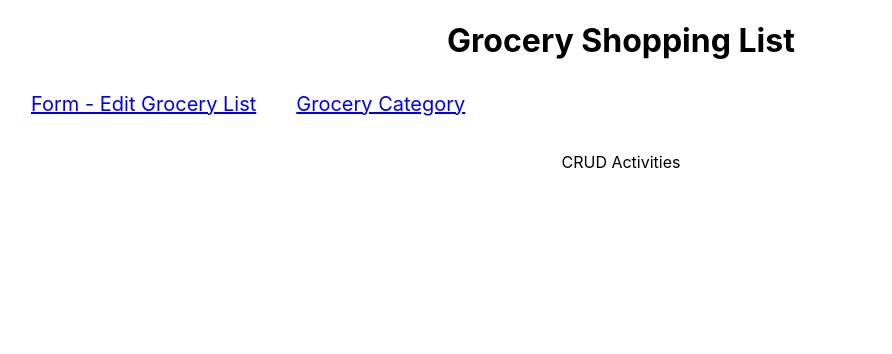
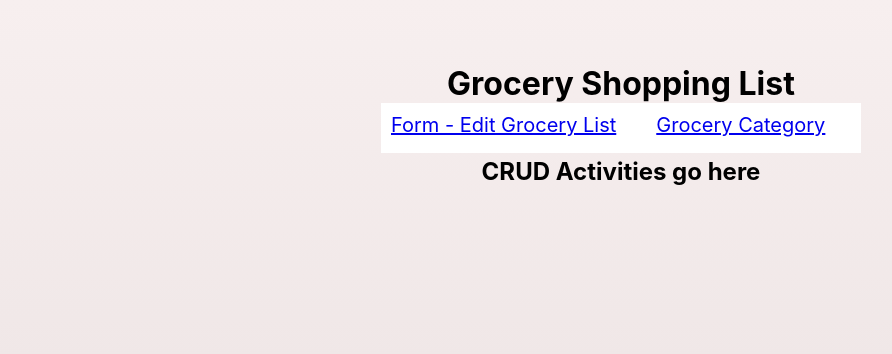
Before and after one commit to SMinott/project-3-042522, a React (Create React App) app: page / in a window 1280 px wide. Shown: the top 354 px of the page, without its empty margins (19-911 px from the left). Built offline with nearby package versions, Linux system fonts and the light colour scheme.

Commit message:
Added CSS & Basic Code to Comps

```diff
--- a/src/App.css
+++ b/src/App.css
@@ -1,5 +1,35 @@
+* {
+  box-sizing: border-box;
+  margin: 0;
+  padding: 0;
+}
+
+body {
+  background: linear-gradient(#f7efef, #e6dcdc);
+  min-height: 100vh;
+  margin: 0;
+  font-family: -apple-system, BlinkMacSystemFont, "Segoe UI", "Roboto", "Oxygen",
+    "Ubuntu", "Cantarell", "Fira Sans", "Droid Sans", "Helvetica Neue",
+    sans-serif;
+  -webkit-font-smoothing: antialiased;
+  -moz-osx-font-smoothing: grayscale;
+}
+code {
+  font-family: source-code-pro, Menlo, Monaco, Consolas, "Courier New",
+    monospace;
+}
+
 .App {
   text-align: center;
+  margin: 4rem auto;
+  width: 100%;
+  max-width: 30rem;
+}
+
+h2 {
+  margin-bottom: 0.25rem;
+  margin-top: 0;
+  padding-top: 0.25rem;
 }
 
 /* The Links Only */
@@ -19,8 +49,44 @@ li {
 }
 
 li:hover {
-  background-color: #FF0078;
+  background-color: yellowgreen;
   height: 40px;
   padding-left: 10px;
   padding-right: 10px;
 }
+
+/* The buttons Only */
+button.toggle {
+  position: absolute;
+  top: 0.5rem;
+  right: 0.5rem;
+  border-radius: 0.5rem;
+  font-size: 1rem;
+  cursor: pointer;
+  background: #d2d6d9;
+  color: #494949;
+  border: solid #a0a0a0 0.1rem;
+}
+
+button.toggle.on {
+  background: #d3edff;
+  color: #0798ff;
+  border: solid #0798ff 0.1rem;
+}
+
+button.toggle.on:before {
+  content: "";
+  background: #d3edff;
+  position: absolute;
+  transform-origin: center;
+  transform: scale(0);
+  opacity: 1;
+  width: 100%;
+  height: 100%;
+  z-index: -10;
+  animation: grow 0.75s;
+}
+
+button.toggle:focus {
+  outline: none;
+}
--- a/src/App.js
+++ b/src/App.js
@@ -1,4 +1,5 @@
 import './App.css';
+import { useState } from 'react';
 import { BrowserRouter as Router, Routes, Route, Link} from "react-router-dom"
 import GroceryCategory from './Components/GroceryCategory';
 import GroceryContainer from './Components/GroceryContainer';
@@ -7,12 +8,13 @@ import Form from './Components/Form'
 
 
 function App() {
+  const[ list, setlist] = useState([])
+
+
   return (
     <div className="App">
     <Router>
-
       <h1> Grocery Shopping List</h1>
-
       <nav>
         <ul className="linkClass">
           <li> <Link to='/'> Form - Edit Grocery List </Link> </li>
--- a/src/Components/Form.js
+++ b/src/Components/Form.js
@@ -3,7 +3,7 @@ import React from 'react'
 function Form() {
   return (
     <div>
-      CRUD Activities
+      <h2>CRUD Activities go here</h2>
     </div>
   )
 }
--- a/src/Components/GroceryCategory.js
+++ b/src/Components/GroceryCategory.js
@@ -1,9 +1,12 @@
 import React from 'react'
 
 function GroceryCategory() {
+  // const renderCategory = ____.map(item => (<button onClick={handleClickCat} key={item}> {item} </button>))
+
   return (
     <div>
       <h2>Choose Grocery Category</h2>
+      {/* {renderCategory} */}
     </div>
   )
 }
--- a/src/Components/GroceryContainer.js
+++ b/src/Components/GroceryContainer.js
@@ -4,7 +4,7 @@ import GroceryItem from './GroceryItem'
 function GroceryContainer() {
 
   // const renderList = ____ .map((item) => {
-  //   <GroceryItem key={item.id} item={item} />
+  //   return <GroceryItem key={item.id} item={item} />
   // })
 
   return (
--- a/src/Components/GroceryItem.js
+++ b/src/Components/GroceryItem.js
@@ -1,6 +1,8 @@
 import React from 'react'
 
-function GroceryItem() {
+function GroceryItem({ item }) {
+
+    const { category, foodItem} = item
   return (
     <div>
       <h2>Grocery Items will be listed here</h2>
```
